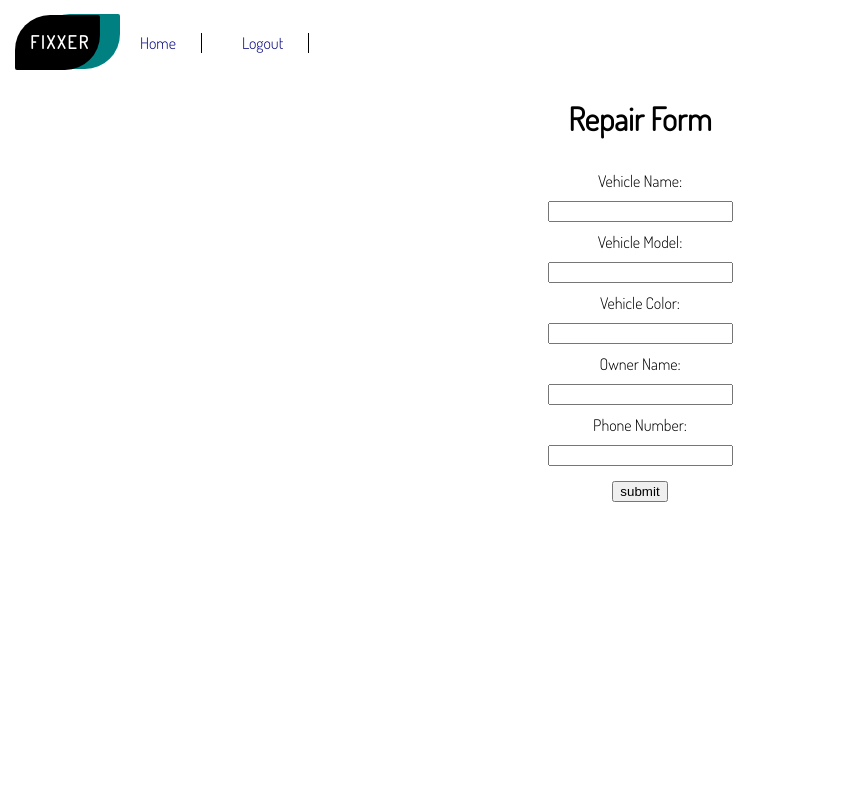
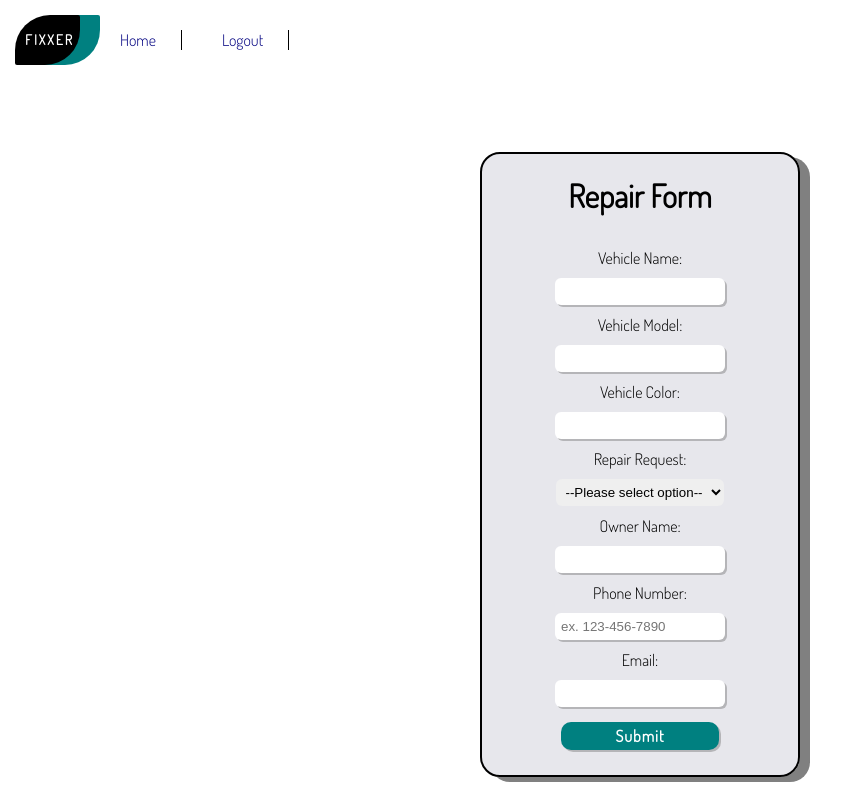
Before and after one commit to AnantaGur/Car-Repair-App, a Vue app in the folder capstone/vue/: page /repair in a window 1280 px wide. Shown: the whole page, without its empty margins (0-858 px from the left). Built offline with nearby package versions, Linux system fonts and the light colour scheme; sample sign-in values are in the browser's storage.

Commit message:
Pushing changes to the home page and repair page

```diff
--- a/capstone/vue/src/App.vue
+++ b/capstone/vue/src/App.vue
@@ -2,7 +2,9 @@
   <div id="app">
     <div id="nav">
       <!-- <img src="@/images/logotransparent.png" alt="black logo" id="black-logo"> -->
-      <span id="black-logo"><h2> FIXXER </h2></span>
+      <router-link :to="{ name: 'home' }" class="black-logo">
+      <span class="black-logo"><h2> FIXXER </h2></span>
+      </router-link>
       <router-link v-bind:to="{ name: 'home' }" class="nav">Home</router-link>
       <!-- &nbsp;|&nbsp; -->
       <router-link v-bind:to="{ name: 'logout' }" v-if="$store.state.token != ''" class="nav">Logout</router-link>
@@ -16,21 +18,22 @@
 @import url('https://fonts.googleapis.com/css2?family=Dosis:wght@300&display=swap');
 
 
-#black-logo {
-  width: 85px;
-  height: 55px;
+.black-logo {
+  width: 65px;
+  height: 50px;
   background-color: black;
   border-radius: 35px 2px;
-  box-shadow: 20px -1px teal;
+  box-shadow: 20px 0px teal;
   color: white;
+  text-decoration: none;
 }
-#black-logo h2 {
+.black-logo h2 {
 
   position: relative;
-  left: 15px;
-  bottom: -1px;
+  left: 10px;
+  bottom: -4px;
   letter-spacing: 2px;
-  font-size: 18px;
+  font-size: 14px;
 }
 
 #nav {
--- a/capstone/vue/src/views/Home.vue
+++ b/capstone/vue/src/views/Home.vue
@@ -1,7 +1,9 @@
 <template>
   <div class="home">
     <div class="container">
+      <span id="banner-img">
       <img src="../images/black-logo.png" alt="banner" class="banner">
+      </span>
     <table>
       <th>SERVICES</th><br>
       <tr>Estimated Schedule <td>This is an estimate on your schedule</td></tr><br>
@@ -29,14 +31,10 @@ export default {
   align-items: center;
   flex-flow: column;
 }
+
 .banner {
-  display: flex;
-  justify-content: center;
-  margin-top: 20px;
+  margin-top: 10px;
   width: 25%;
-  background-color: black;
-  padding-left: 100%;
-  padding-right: 100%;
 }
 
 .link {
@@ -61,4 +59,13 @@ table {
   font-size: 32px;
 }
 
+#banner-img {
+  display: flex;
+  background-color: black;
+  width: 100%;
+  justify-content: center;
+  margin-top: 10px;
+  padding-bottom: 10px;
+}
+
 </style>
--- a/capstone/vue/src/views/Repair.vue
+++ b/capstone/vue/src/views/Repair.vue
@@ -3,24 +3,43 @@
     <h1>Repair Form</h1>
     <form action="repairform.txt">
       <label for="vname">Vehicle Name:</label>
-          <input type="text" id="vname" name="vname">
+      <input type="text" id="vname" name="vname" required />
       <label for="vmodel">Vehicle Model:</label>
-          <input type="text" id="vmodel" name="vmodel">
+      <input type="text" id="vmodel" name="vmodel" required />
       <label for="vcolor">Vehicle Color:</label>
-          <input type="text" id="vcolor" name="vcolor">
+      <input type="text" id="vcolor" name="vcolor" required />
+      <label for="rdescription">Repair Request:</label>
+      <select name="rdescription" id="rdescription" required>
+        <option disabled selected id="select-option">
+          --Please select option--
+        </option>
+        <option value="oil-change">Oil change</option>
+        <option value="brake-change">Brake change</option>
+        <option value="tire-change">Tire change</option>
+        <option value="battery-change">Battery change</option>
+      </select>
       <label for="oname">Owner Name:</label>
-          <input type="text" id="oname" name="oname">
+      <input type="text" id="oname" name="oname" required />
       <label for="pnumber">Phone Number:</label>
-          <input type="text" id="pnumber" name="pnumber">
-          <input type="submit" value="submit" id="submit">
+      <input
+        type="tel"
+        id="pnumber"
+        name="pnumber"
+        pattern="[0-9]{3}-[0-9]{3}-[0-9]{4}"
+        required
+        placeholder="ex. 123-456-7890"
+      />
+      <label for="email">Email:</label>
+      <input type="email" id="email" name="email" required />
+      <input type="submit" value="Submit" id="submit" />
     </form>
   </div>
 </template>
 
 <script>
 export default {
-    name: "repair"
-}
+  name: "repair",
+};
 </script>
 
 <style>
@@ -28,11 +47,33 @@ export default {
 
 .repair-contain {
   font-family: "Dosis", sans-serif;
+  border: 2px solid black;
+  margin: auto;
+  padding-bottom: 25px;
+  border-radius: 20px;
+  box-shadow: 10px 5px grey;
+  background-color: rgba(61, 61, 102, 0.123);
+  width: 25%;
+  margin-top: 10vh;
 }
 
 #submit {
   margin-top: 15px;
+  font-family: "Dosis", sans-serif;
+  color: white;
+  background-color: teal;
+  border-radius: 10px;
+  padding: 4px 16px 4px 16px;
+  border: none;
+  font-weight: bold;
+  letter-spacing: 1px;
+  font-size: 16px;
+}
 
+#submit:hover {
+  background-color: rgb(40, 131, 131);
+  opacity: 0.75;
+  box-shadow: 5px 3px black;
 }
 
 form label {
@@ -43,4 +84,28 @@ h1 {
   display: flex;
   justify-content: center;
 }
+
+input {
+  width: 50%;
+  padding: 6px;
+  border: none;
+  border-radius: 6px;
+  box-shadow: 2px 2px rgba(128, 128, 128, 0.486);
+}
+
+select {
+  width: 53%;
+  border: none;
+  padding: 5px;
+  border-radius: 6px;
+}
+#select-option {
+  text-align: center;
+}
+
+@media (max-width: 1000px) {
+  .repair-contain {
+    width: 50%;
+  }
+} ;
 </style>
```
Lines whose indentation alone changed are shown as unchanged.
